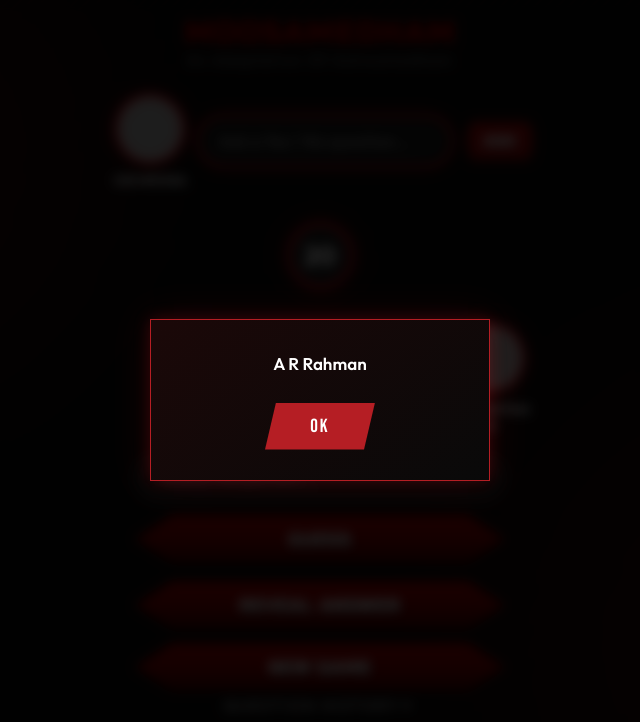
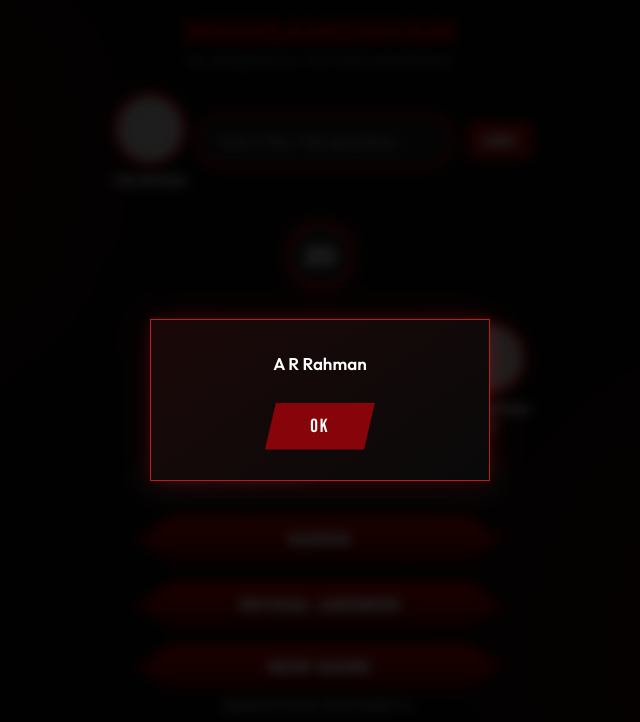
Before and after one commit to sharonpaulose44-design/Moosamedham-, a plain HTML site: page index.html in a window 1280 px wide. Both pictures are taken after a click on the button "REVEAL ANSWER". Shown: the whole page, without its empty margins (320-960 px from the left). Drawn offline with Linux system fonts and the light colour scheme; grey boxes are pictures that could not be loaded.

Commit message:
Update style.css

```diff
--- a/style.css
+++ b/style.css
@@ -1251,7 +1251,7 @@ body {
     padding: 0 !important;
     margin: 0 !important;
 
-    border: 2px solid #3d0000 !important;
+    border: 2px solid #170000 !important;
     border-radius: 10px !important;
 
     background: linear-gradient(
@@ -1381,7 +1381,7 @@ body {
 
     padding: 12px 28px;
 
-    background: #b51e24;
+    background: #87050a;
     color:#ffffff;
 
     border: none;
@@ -1450,3 +1450,6 @@ img {
     text-transform: lowercase !important;
 
 }
+#answer {
+    text-shadow: 1px 1px 2px #000;
+}
```
